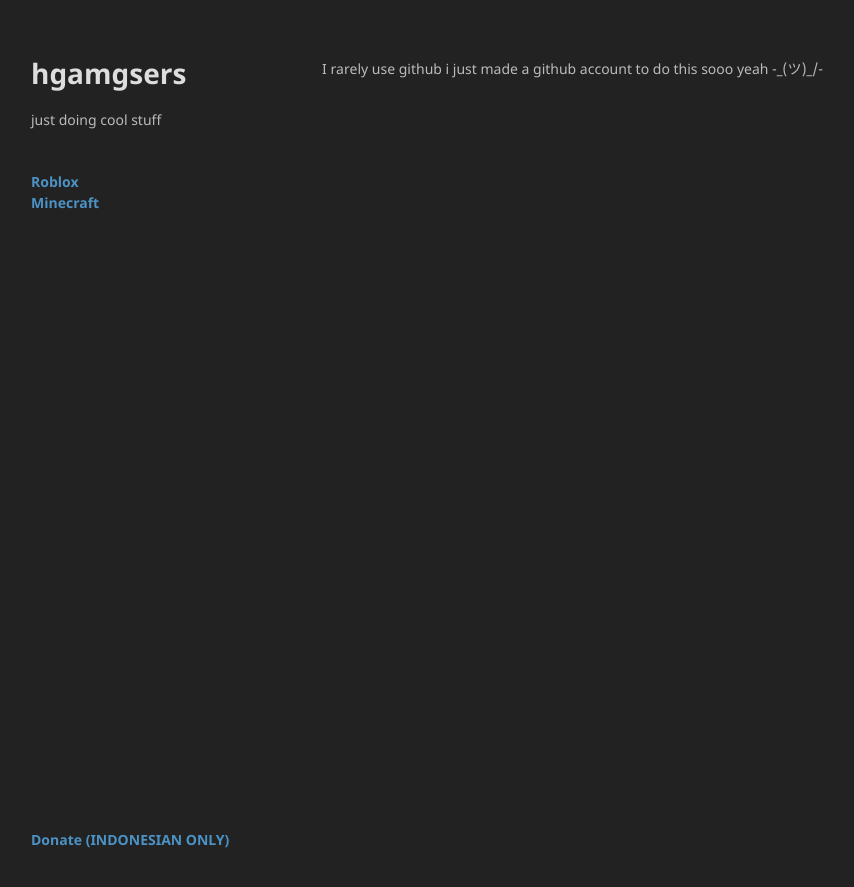
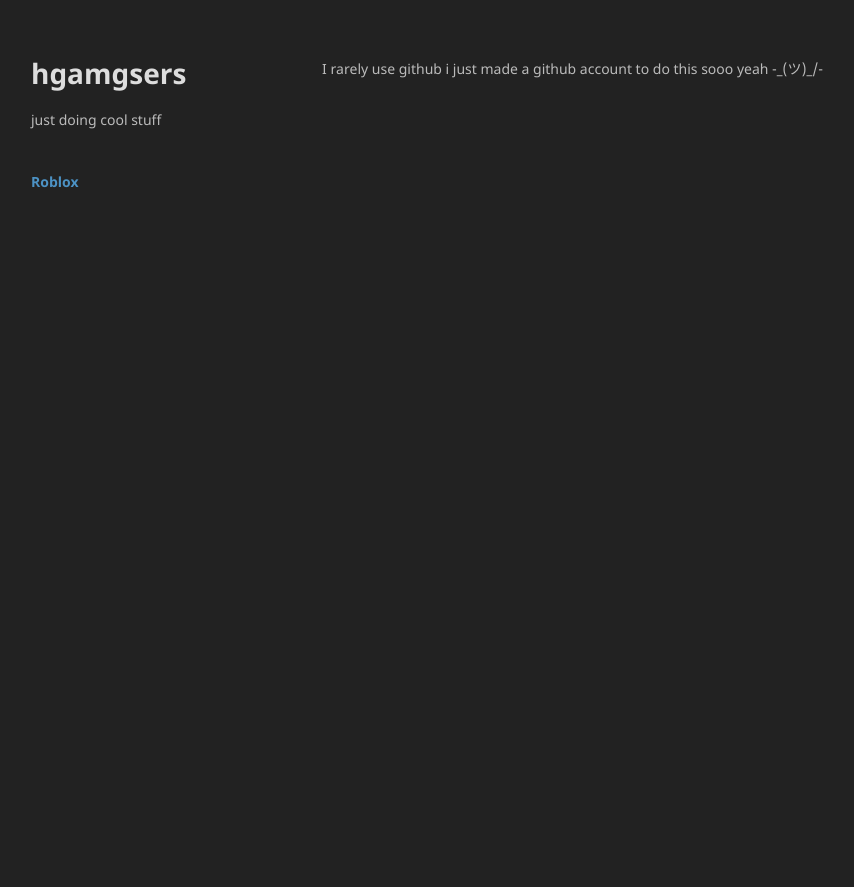
Before and after one commit to hgamgsers/hgamgsers.github.io, a Jekyll site: the page built from index.md, in a window 1280 px wide. Shown: the top 887 px of the page, without its empty margins (27-881 px from the left). Built offline with Jekyll 4.4.1, drawn with Linux system fonts in a browser that asks for light colours; our own code applies the rules of GitHub Pages for plain Markdown files.

Commit message:
Update default.html
removed some stuff :trollface:

```diff
--- a/_layouts/default.html
+++ b/_layouts/default.html
@@ -15,8 +15,7 @@
         <p>{{ site.description }}</p>
         <br>
         <strong>
-          <a href="https://www.roblox.com/users/17800610/profile">Roblox</a><br>
-          <a href="https://namemc.com/profile/hgamgsers.1">Minecraft</a><br>
+          <a href="https://www.roblox.com/users/156/profile">Roblox</a><br>
         </strong>
       </header>
       <section>
@@ -24,9 +23,6 @@
       {{ content }}
 
       </section>
-      <footer>
-        <strong><a href="https://saweria.co/hgamgsers">Donate (INDONESIAN ONLY)</a><br></strong>
-      </footer>
     </div>
     <script src="{{ '/assets/js/scale.fix.js' | relative_url }}"></script>
   </body>
```
